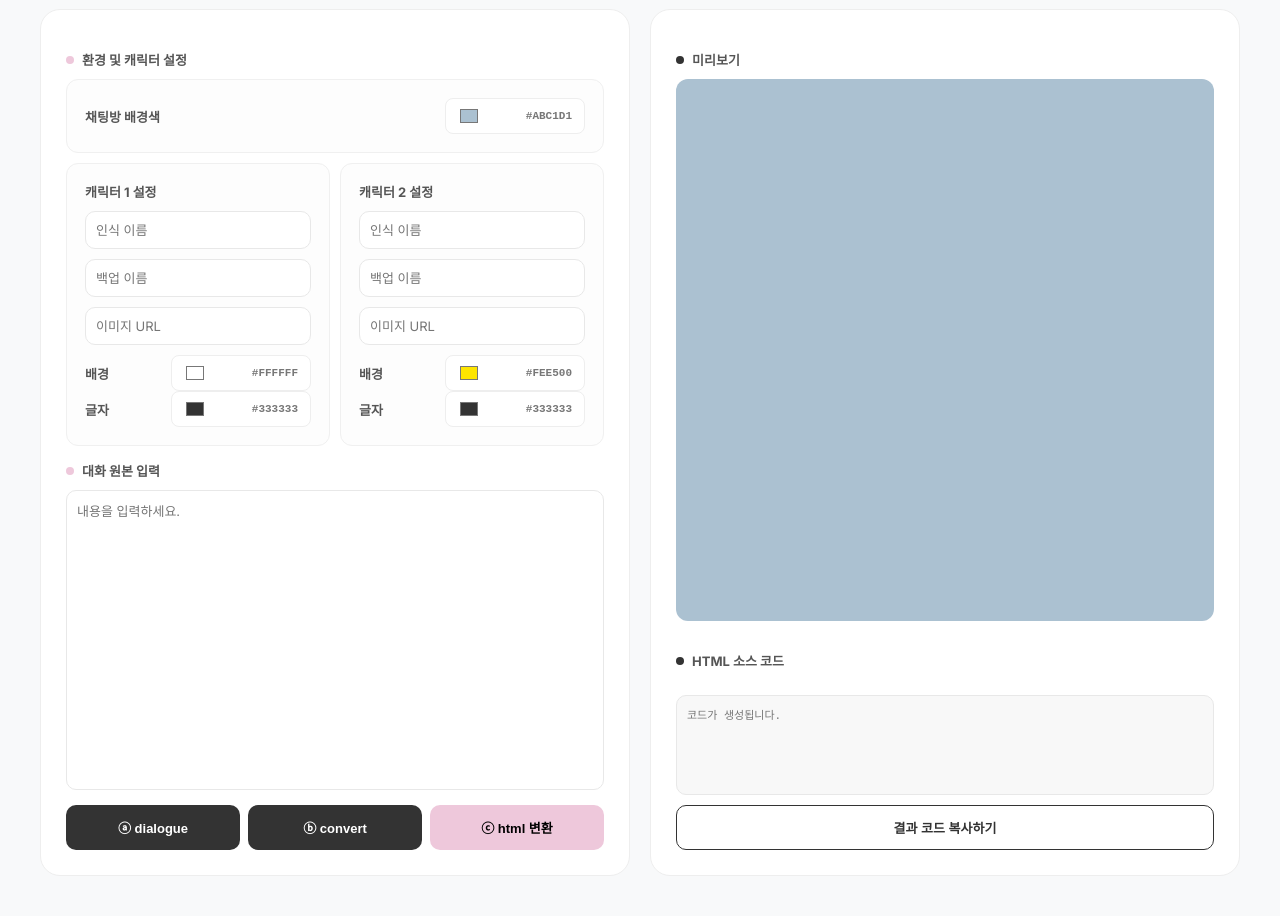
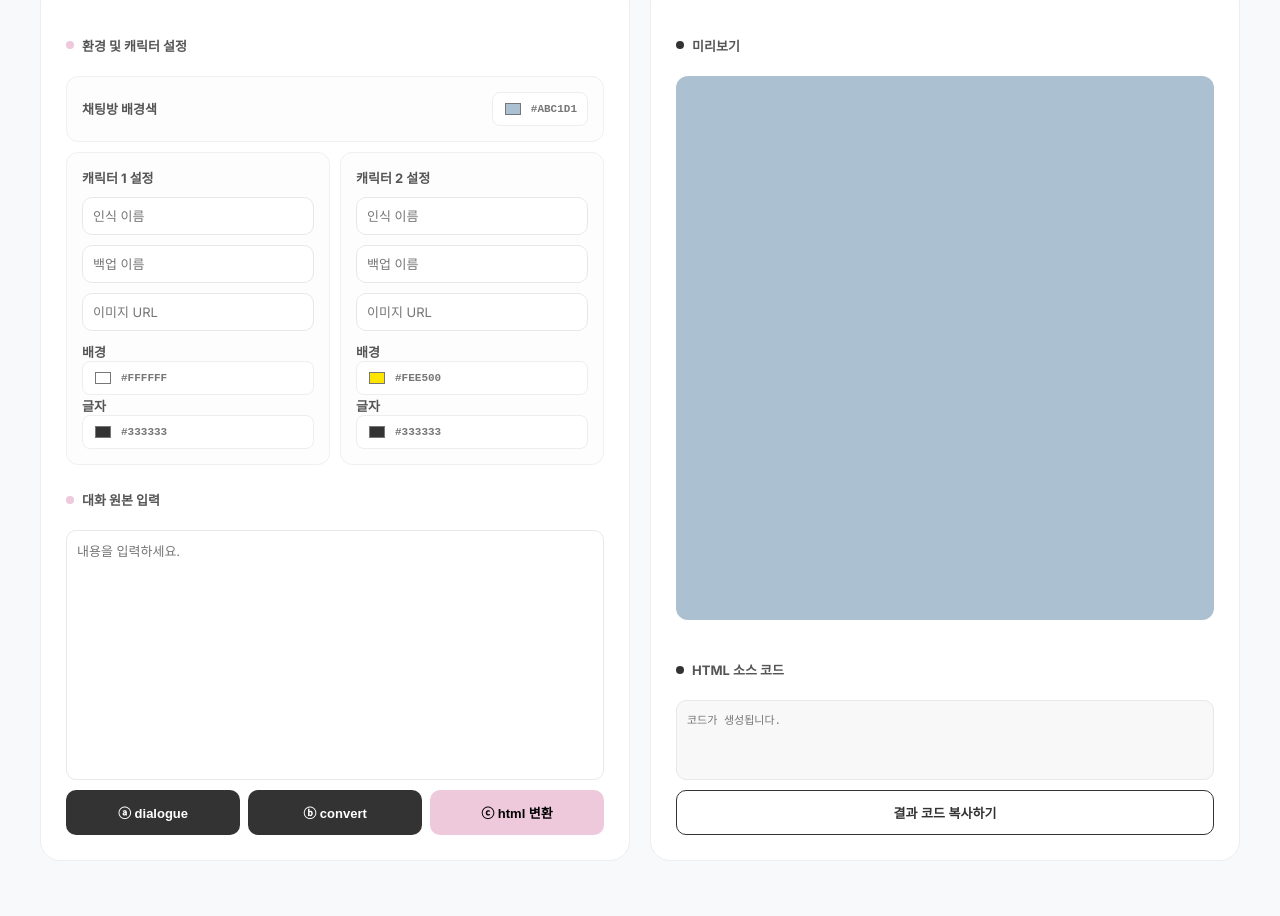
Before and after one commit to milkismoment/cafe-rp-back-up-messenger, a plain HTML site: page index.html in a window 1280 px wide. Shown: the part 101-1017 px from the top of the page. After the commit the page ends 982 px from the top, so only its background shows below. Drawn offline with Linux system fonts and the light colour scheme.

Commit message:
Update style.css

```diff
--- a/style.css
+++ b/style.css
@@ -1,37 +1,35 @@
 @import url('https://fonts.googleapis.com/css2?family=Inter:wght@400;700&family=Noto+Sans+KR:wght@400;700&display=swap');
 
 * { box-sizing: border-box; }
-body { background-color: #f8f9fa; font-family: 'Inter', 'Noto Sans KR', sans-serif; margin: 0; padding: 40px 20px; color: #333; }
+body { background-color: #f8f9fa; font-family: 'Inter', 'Noto Sans KR', sans-serif; margin: 0; padding: 20px; color: #333; }
 .app-container { max-width: 1200px; margin: 0 auto; }
-.main-title { font-size: 24px; font-weight: 800; margin-bottom: 25px; letter-spacing: -1px; }
+.main-title { font-size: 24px; font-weight: 800; margin-bottom: 20px; letter-spacing: -1px; text-align: center; }
 
-.grid-layout { display: flex; gap: 20px; }
-.panel { flex: 1; background: #fff; padding: 25px; border-radius: 20px; border: 1px solid #eee; display: flex; flex-direction: column; }
+/* PC 레이아웃 */
+.grid-layout { display: flex; gap: 20px; flex-direction: row; }
+.panel { flex: 1; background: #fff; padding: 25px; border-radius: 20px; border: 1px solid #eee; display: flex; flex-direction: column; min-width: 0; }
 
 .section-header { display: flex; align-items: center; gap: 8px; margin: 15px 0 10px; }
 .dot { width: 8px; height: 8px; border-radius: 50%; }
 .dot.pink { background: #eec8db; }
 .dot.black { background: #333; }
-
-.label-text { font-size: 13px; margin: 0; font-weight: 700; color: #555; white-space: nowrap; }
+.label-text { font-size: 13px; font-weight: 700; color: #555; }
 
 .config-container { display: flex; flex-direction: column; gap: 10px; }
 .char-row { display: flex; gap: 10px; }
-.char-box { flex: 1; display: flex; flex-direction: column; gap: 10px; background: #fdfdfd; padding: 18px; border-radius: 12px; border: 1px solid #f0f0f0; }
+.char-box { flex: 1; display: flex; flex-direction: column; gap: 10px; background: #fdfdfd; padding: 15px; border-radius: 12px; border: 1px solid #f0f0f0; }
 
 .room-config { flex-direction: row !important; align-items: center; justify-content: space-between; }
-.cfg-item { display: flex; align-items: center; gap: 10px; justify-content: space-between; width: 100%; }
-.cfg-item-wrap { background: #fff; border: 1px solid #eee; padding: 6px 12px; border-radius: 8px; min-width: 140px; display: flex; align-items: center; justify-content: space-between; }
-
+.cfg-item-wrap { background: #fff; border: 1px solid #eee; padding: 6px 10px; border-radius: 8px; display: flex; align-items: center; gap: 8px; }
 .hex-code { font-size: 11px; font-family: monospace; font-weight: 600; color: #777; }
 
-input[type="color"] { width: 22px; height: 22px; border: none; cursor: pointer; background: none; padding: 0; flex-shrink: 0; }
+input[type="color"] { width: 20px; height: 20px; border: none; cursor: pointer; background: none; padding: 0; }
 input[type="text"], textarea { width: 100%; border: 1px solid #e8e8e8; border-radius: 10px; padding: 10px; font-size: 13px; font-family: inherit; }
 
-#dialogueInput { min-height: 300px; resize: none; }
-.preview-box { flex-grow: 1; min-height: 400px; border-radius: 12px; padding: 20px; overflow-y: auto; margin-bottom: 15px; background: #abc1d1; transition: background 0.3s; }
+#dialogueInput { min-height: 250px; resize: none; }
+.preview-box { flex-grow: 1; min-height: 400px; border-radius: 12px; padding: 15px; overflow-y: auto; margin-bottom: 15px; background: #abc1d1; }
 
-/* 버튼 높이 45px 절대 고정 */
+/* 모든 버튼 높이 45px 절대 고정 */
 .main-btn {
     height: 45px !important;
     display: flex;
@@ -43,21 +41,23 @@ input[type="text"], textarea { width: 100%; border: 1px solid #e8e8e8; border-ra
     cursor: pointer;
     border: none;
     flex-shrink: 0;
-    transition: 0.2s;
 }
 
-.button-group { display: flex; gap: 8px; margin-top: 15px; width: 100%; }
+.button-group { display: flex; gap: 8px; margin-top: 10px; width: 100%; }
 .button-group .main-btn { flex: 1; }
-
 .btn-black { background: #333; color: #fff; }
 .btn-pink { background: #eec8db; color: #000; }
 
-.output-group { display: flex; flex-direction: column; gap: 10px; margin-top: 15px; }
-.btn-copy {
-    background: #fff;
-    border: 1.5px solid #333 !important;
-    color: #333;
-    width: 100%;
+.output-group { display: flex; flex-direction: column; gap: 10px; }
+.btn-copy { background: #fff; border: 1.5px solid #333 !important; color: #333; width: 100%; }
+
+#htmlCodeOutput { height: 80px; resize: none; background: #f8f8f8; font-family: monospace; font-size: 11px; }
+
+/* 모바일 대응 미디어 쿼리 (화면 폭 768px 이하일 때) */
+@media (max-width: 768px) {
+    .grid-layout { flex-direction: column; } /* 세로로 나열 */
+    .char-row { flex-direction: column; } /* 캐릭터 설정도 위아래로 */
+    .main-title { font-size: 20px; }
+    .panel { padding: 15px; }
+    .preview-box { min-height: 300px; }
 }
-
-#htmlCodeOutput { height: 100px; resize: none; background: #f8f8f8; font-family: monospace; font-size: 11px; padding: 10px; margin: 0; }
```
